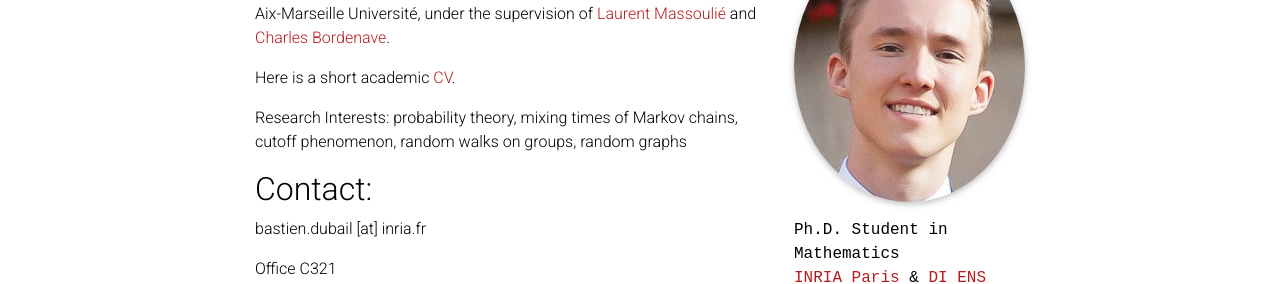
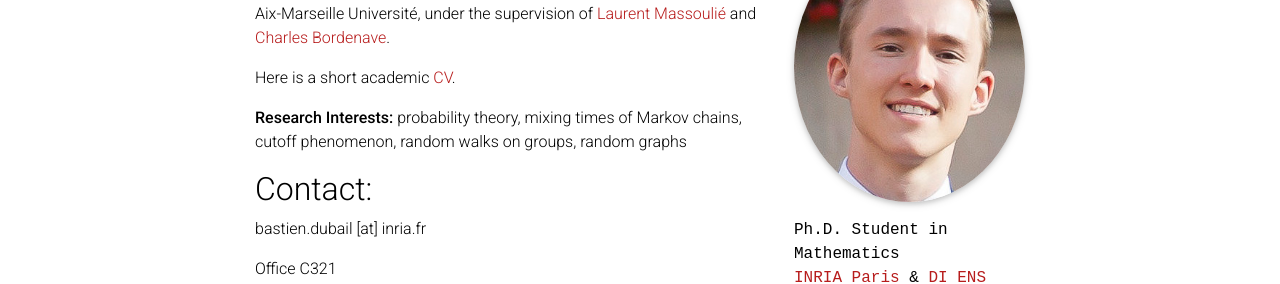
Before and after one commit to bdubail/bdubail.github.io, a Jekyll site: the page built from _pages/about.md, in a window 1280 px wide. Shown: the part 237-521 px from the top of the page. Built offline with Jekyll 4.4.1, drawn with Linux system fonts in a browser that asks for light colours; full-size pictures stand in for the smaller copies a plugin makes; comment, search, counter and statistics services are not loaded; a style sheet for code colours, icons or effects is not loaded.

```diff
--- a/_pages/about.md
+++ b/_pages/about.md
@@ -24,7 +24,7 @@ I am a third-year Ph.D. student in the [DYOGENE](https://www.di.ens.fr/dyogene/i
 
 Here is a short academic [CV](/assets/pdf/CV_english.pdf).
 
-Research Interests: probability theory, mixing times of Markov chains, cutoff phenomenon, random walks on groups, random graphs
+**Research Interests:** probability theory, mixing times of Markov chains, cutoff phenomenon, random walks on groups, random graphs
 
 ## Contact:
 bastien.dubail [at] inria.fr
```
